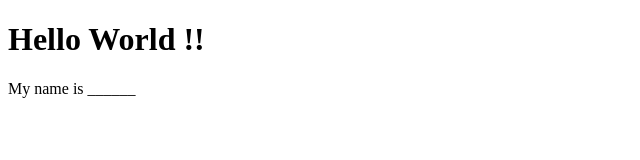
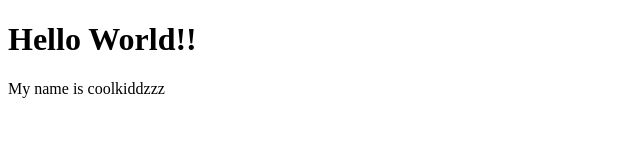
Before and after one commit to coolkiddzzz/ec2-sandbox, a plain HTML site: page index.html in a window 1280 px wide. Shown: the whole page, without its empty margins (0-640 px from the left). Drawn offline with Linux system fonts and the light colour scheme.

Commit message:
edited index.html

```diff
--- a/index.html
+++ b/index.html
@@ -1,7 +1,7 @@
 <!DOCTYPE html>
 <html>
   <body>
-    <h1>Hello World !!</h1>
-    <p>My name is ______</p>
+    <h1>Hello World!!</h1>
+    <p>My name is coolkiddzzz</p>
   </body>
 </html>
```
